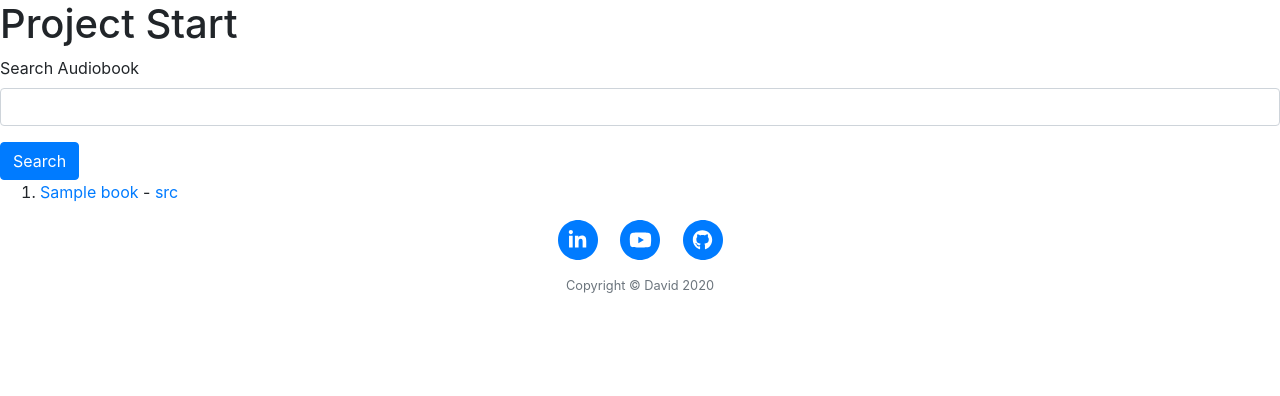
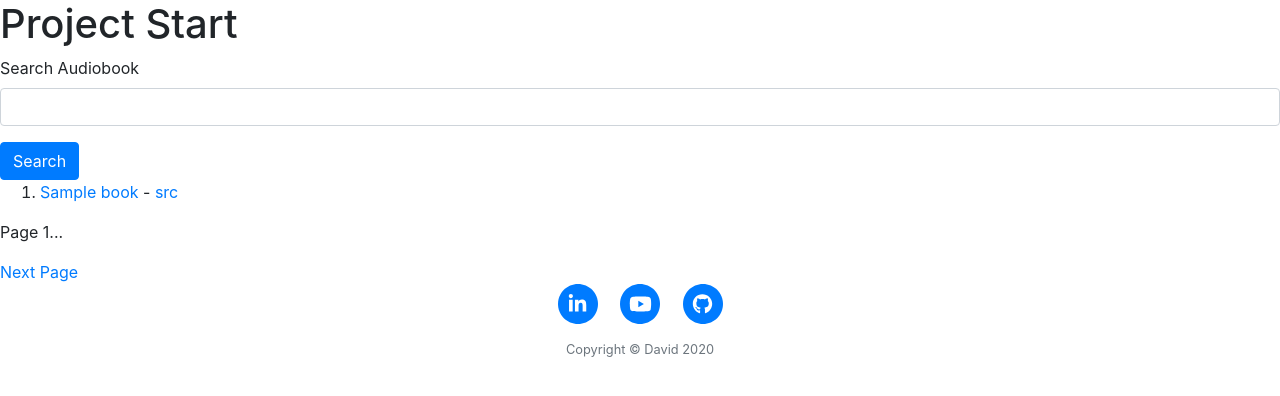
Before and after one commit to dave-cao/Job-Tracker, a Flask app: template templates/index.html in a window 1280 px wide. Shown: the part 56-452 px from the top of the page. Run offline with Flask 2, Linux system fonts and the light colour scheme; the template is opened without the code that fills it: values that come from a table or form of the project are taken from there, most other values are stand-ins (such as "Sample title", 1, 10 or a date in 2020); some libraries are stand-ins or nearby versions.

Commit message:
added a simple next page system

```diff
--- a/main.py
+++ b/main.py
@@ -18,11 +18,23 @@ audiobooks = []
 
 @app.route("/", methods=["GET", "POST"])
 def home():
+    next_page = request.args.get("next_page")
+    page_number = 1
+
     form = QueryForm()
-    if form.validate_on_submit():
+
+    print(request.args.get("page"))
+    if form.validate_on_submit() or next_page:
         query = form.query.data
-        book_list = books.get_audiobooks(query)
-        return render_template("index.html", form=form, book_list=book_list)
+
+        if not query:
+            page_number = int(request.args.get("page", 0)) + 1
+            query = request.args.get("query")
+
+        book_list = books.get_audiobooks(query, page_number=page_number)
+        return render_template(
+            "index.html", form=form, book_list=book_list, page_number=page_number
+        )
 
     return render_template("index.html", form=form)
 
--- a/templates/index.html
+++ b/templates/index.html
@@ -9,11 +9,17 @@
 
 
 
-    <ol>
-        {% for book in book_list %}
-            <li><a target="_blank" href="{{ url_for("book_info", book_id=book.id) }}">{{ book.title }}</a> - <a href="{{ book.link }}">src</a></li>
-        {% endfor %}
-    </ol>
+    {% if book_list %}
+        <ol>
+            {% for book in book_list[0] %}
+                <li><a target="_blank" href="{{ url_for("book_info", book_id=book.id) }}">{{ book.title }}</a> - <a href="{{ book.link }}">src</a></li>
+            {% endfor %}
+        </ol>
+
+        <p>Page {{ page_number }}...</p>
+        <a href="{{ url_for("home", next_page=True, query=book_list[1], page=page_number) }}">Next Page</a>
+
+    {% endif %}
 
 
 {% endblock %}
```
Also changed, not shown: books.py (+19 -21 lines), README.md.
